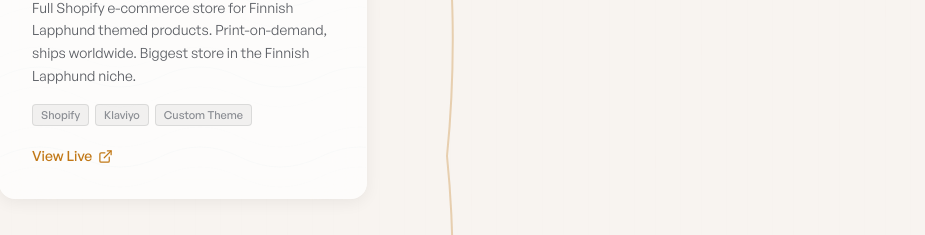
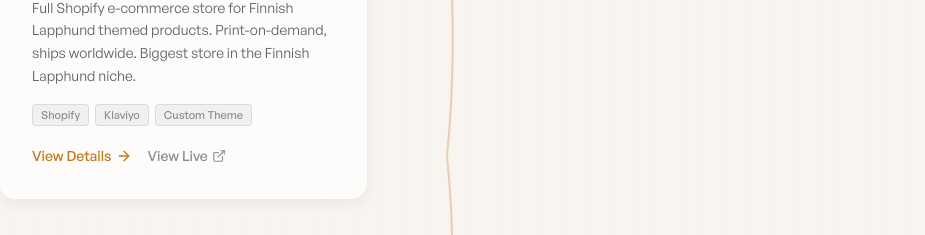
Before and after one commit to AgentWarhead/kootenay-made, a Next.js app: page /portfolio in a window 1280 px wide. Shown: the part 982-1217 px from the top of the page, without its empty margins (193-1118 px from the left). Built offline with nearby package versions, Linux system fonts and the light colour scheme; a web font is replaced by a local one.

Commit message:
Restore case study links — full content pages exist, 404 was stale deploy cache

```diff
--- a/src/app/portfolio/page.tsx
+++ b/src/app/portfolio/page.tsx
@@ -180,15 +180,21 @@ function TrailWaypoint({ study, index }: { study: typeof caseStudies[0]; index:
                   ))}
                 </div>
 
-                {/* Action link */}
-                <div className="flex items-center">
+                {/* Action links */}
+                <div className="flex items-center gap-4">
+                  <Link
+                    href={`/portfolio/${study.slug}`}
+                    className="inline-flex items-center gap-1 text-copper font-medium text-sm hover:gap-2 transition-all"
+                  >
+                    View Details <ArrowRight size={16} />
+                  </Link>
                   <a
                     href={study.liveUrl}
                     target="_blank"
                     rel="noopener noreferrer"
-                    className="inline-flex items-center gap-1.5 text-copper font-medium text-sm hover:gap-2.5 transition-all"
+                    className="inline-flex items-center gap-1 text-text-tertiary hover:text-forest font-medium text-sm transition-colors"
                   >
-                    View Live <ExternalLink size={15} />
+                    View Live <ExternalLink size={14} />
                   </a>
                 </div>
               </div>
```
